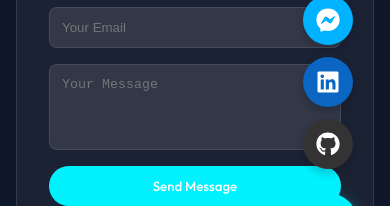
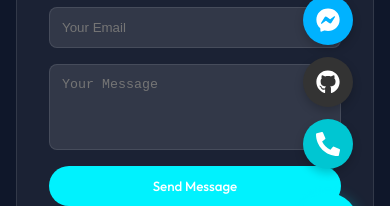
Before and after one commit to asifsarkar411/sm-ferdous, a Next.js app: page / in a window 390 px wide. Both pictures are taken after a click on the button 328 px from the left and 782 px from the top of the page. Shown: the part 559-765 px from the top of the page. Built offline with nearby package versions, Linux system fonts and the light colour scheme; no server answers; the database is empty.

Commit message:
fix: update floating social links and add phone icon

```diff
--- a/src/components/FloatingSocials/FloatingSocials.jsx
+++ b/src/components/FloatingSocials/FloatingSocials.jsx
@@ -2,7 +2,7 @@
 
 import { useState } from 'react';
 import { motion, AnimatePresence } from 'framer-motion';
-import { FaWhatsapp, FaFacebook, FaFacebookMessenger, FaLinkedin, FaGithub, FaPlus } from 'react-icons/fa';
+import { FaWhatsapp, FaFacebook, FaFacebookMessenger, FaGithub, FaPhoneAlt, FaPlus } from 'react-icons/fa';
 
 export default function FloatingSocials() {
   const [isOpen, setIsOpen] = useState(false);
@@ -10,11 +10,11 @@ export default function FloatingSocials() {
   const toggleOpen = () => setIsOpen(!isOpen);
 
   const socials = [
-    { name: 'WhatsApp', icon: <FaWhatsapp size={24} />, color: '#25D366', url: 'https://wa.me/yourphonenumber' },
-    { name: 'Facebook', icon: <FaFacebook size={24} />, color: '#1877F2', url: 'https://facebook.com/yourprofile' },
-    { name: 'Messenger', icon: <FaFacebookMessenger size={24} />, color: '#00B2FF', url: 'https://m.me/yourprofile' },
-    { name: 'LinkedIn', icon: <FaLinkedin size={24} />, color: '#0A66C2', url: 'https://linkedin.com/in/yourprofile' },
-    { name: 'GitHub', icon: <FaGithub size={24} />, color: '#333333', url: 'https://github.com/yourprofile' },
+    { name: 'WhatsApp', icon: <FaWhatsapp size={24} />, color: '#25D366', url: 'https://wa.me/8801743648510' },
+    { name: 'Facebook', icon: <FaFacebook size={24} />, color: '#1877F2', url: 'https://www.facebook.com/sarkarasif59/' },
+    { name: 'Messenger', icon: <FaFacebookMessenger size={24} />, color: '#00B2FF', url: 'https://m.me/sarkarasif59' },
+    { name: 'GitHub', icon: <FaGithub size={24} />, color: '#333333', url: 'https://github.com/asifsarkar411' },
+    { name: 'Phone', icon: <FaPhoneAlt size={24} />, color: '#00c6d2', url: 'tel:01628628300' },
   ];
 
   return (
```
